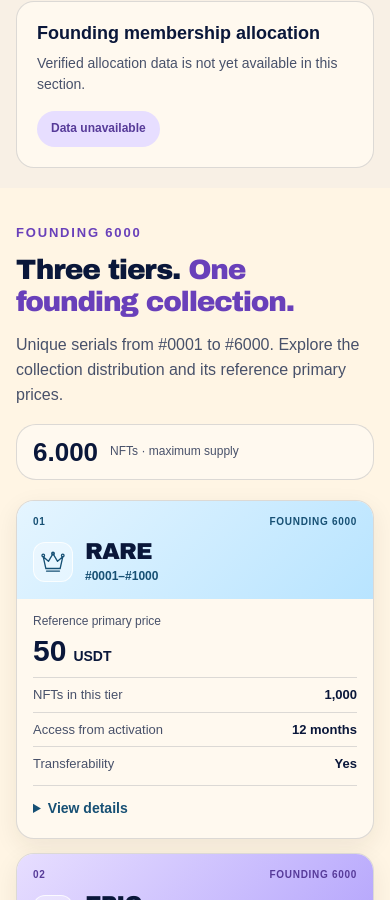
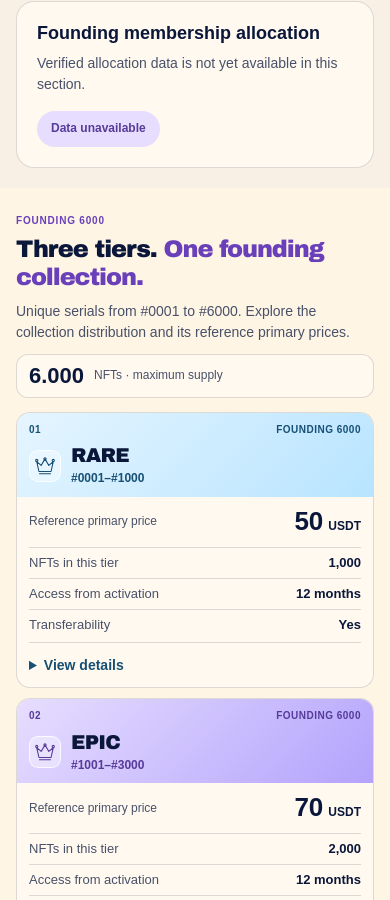
Before and after one commit to Saladix1414/Founding-6000, a React (Vite) app: page / in a window 390 px wide. Shown: the part 1584-2484 px from the top of the page. Built offline with nearby package versions, Linux system fonts and the light colour scheme; no server answers.

Commit message:
style(landing): further compact mobile collection cards

```diff
--- a/src/styles/originx-collection.css
+++ b/src/styles/originx-collection.css
@@ -296,141 +296,192 @@
 /* OX compact mobile collection cards */
 @media (max-width: 599px) {
   #phases.ox-collection {
-    padding: 36px 16px;
+    padding: 26px 16px;
   }
 
   .ox-collection .ox-collection-heading {
     flex-direction: column;
     align-items: stretch;
-    gap: 16px;
-    margin-bottom: 20px;
+    gap: 12px;
+    margin-bottom: 14px;
+  }
+
+  .ox-collection .ox-collection-eyebrow {
+    margin-bottom: 8px;
+    font-size: 10px;
+    letter-spacing: .08em;
+  }
+
+  .ox-collection .ox-collection-heading h2 {
+    margin-bottom: 10px;
+    font-size: 24px;
+    line-height: 1.15;
+  }
+
+  .ox-collection .ox-collection-description {
+    font-size: 14px;
+    line-height: 1.45;
   }
 
   .ox-collection .ox-collection-supply {
     flex-direction: row;
     align-items: center;
-    gap: 12px;
+    gap: 10px;
     width: 100%;
-    padding: 14px 16px;
+    padding: 10px 12px;
+    border-radius: 12px;
     text-align: left;
   }
 
   .ox-collection .ox-collection-supply strong {
-    font-size: 26px;
-  }
-
-  .ox-collection .ox-collection-description {
-    font-size: 16px;
+    font-size: 22px;
   }
 
   .ox-collection .ox-collection-grid {
-    gap: 14px;
+    gap: 10px;
   }
 
   .ox-collection .ox-tier-card {
-    border-radius: 18px;
+    border-radius: 14px;
+    box-shadow: none;
   }
 
   .ox-collection .ox-tier-banner {
     display: grid;
-    grid-template-columns: 40px minmax(0, 1fr);
+    grid-template-columns: 32px minmax(0, 1fr);
     align-items: center;
-    gap: 4px 12px;
-    padding: 14px 16px;
+    gap: 3px 10px;
+    padding: 10px 12px;
     text-align: left;
   }
 
   .ox-collection .ox-tier-topline {
     grid-column: 1 / -1;
-    margin-bottom: 6px;
+    margin-bottom: 4px;
     font-size: 10px;
-    letter-spacing: .07em;
+    letter-spacing: .05em;
   }
 
   .ox-collection .ox-tier-emblem {
     grid-column: 1;
     grid-row: 2 / 4;
-    width: 40px;
-    height: 40px;
+    width: 32px;
+    height: 32px;
     margin: 0;
-    border-radius: 12px;
+    border-radius: 9px;
   }
 
   .ox-collection .ox-tier-emblem svg {
-    width: 26px;
-    height: 24px;
+    width: 22px;
+    height: 20px;
   }
 
   .ox-collection .ox-tier-banner h3 {
     grid-column: 2;
     grid-row: 2;
     margin: 0;
-    font-size: 23px;
-    line-height: 1.1;
+    font-size: 20px;
+    line-height: 1.15;
   }
 
   .ox-collection .ox-tier-serial {
     grid-column: 2;
     grid-row: 3;
     font-size: 12px;
-    line-height: 1.4;
+    line-height: 1.35;
   }
 
   .ox-collection .ox-tier-body {
-    padding: 14px 16px 8px;
+    display: grid;
+    grid-template-columns: minmax(0, 1fr) auto;
+    align-items: center;
+    gap: 0 10px;
+    padding: 10px 12px 0;
   }
 
   .ox-collection .ox-tier-price-label {
-    margin-bottom: 4px;
+    margin: 0;
     font-size: 12px;
-    line-height: 1.4;
+    line-height: 1.35;
   }
 
   .ox-collection .ox-tier-price {
-    gap: 7px;
-    margin-bottom: 10px;
+    justify-content: flex-end;
+    gap: 5px;
+    margin: 0;
   }
 
   .ox-collection .ox-tier-price strong {
-    font-size: 30px;
-    line-height: 1.1;
+    font-size: 26px;
+    line-height: 1.15;
   }
 
   .ox-collection .ox-tier-price span {
-    font-size: 14px;
+    font-size: 12px;
+  }
+
+  .ox-collection .ox-tier-facts,
+  .ox-collection .ox-tier-details {
+    grid-column: 1 / -1;
+    min-width: 0;
+  }
+
+  .ox-collection .ox-tier-facts {
+    margin-top: 10px;
   }
 
   .ox-collection .ox-tier-facts > div {
     align-items: baseline;
-    gap: 12px;
-    padding: 8px 0;
+    gap: 10px;
+    padding: 6px 0;
   }
 
-  .ox-collection .ox-tier-facts dt {
+  .ox-collection .ox-tier-facts dt,
+  .ox-collection .ox-tier-facts dd {
     min-width: 0;
     font-size: 13px;
-    line-height: 1.35;
+    line-height: 1.4;
   }
 
   .ox-collection .ox-tier-facts dd {
     flex-shrink: 0;
-    font-size: 13px;
-    line-height: 1.35;
   }
 
   .ox-collection .ox-tier-details {
-    margin-top: 4px;
+    margin-top: 2px;
     font-size: 14px;
+    line-height: 1.45;
   }
 
   .ox-collection .ox-tier-details summary {
+    box-sizing: border-box;
     display: list-item;
     min-height: 44px;
-    padding-block: 11px;
-    line-height: 22px;
+    padding-block: 12px;
+    line-height: 20px;
+  }
+
+  .ox-collection .ox-tier-details summary:focus-visible {
+    outline: 2px solid var(--tier-ink);
+    outline-offset: -2px;
+    border-radius: 6px;
+  }
+
+  .ox-collection .ox-collection-footer {
+    gap: 12px;
+    margin-top: 16px;
+  }
+
+  .ox-collection .ox-collection-footer p {
+    font-size: 13px;
+    line-height: 1.45;
   }
 
   .ox-collection .ox-collection-cta {
     width: 100%;
+    min-height: 46px;
+    padding: 10px 14px;
+    border-radius: 12px;
+    font-size: 14px;
   }
 }
```
